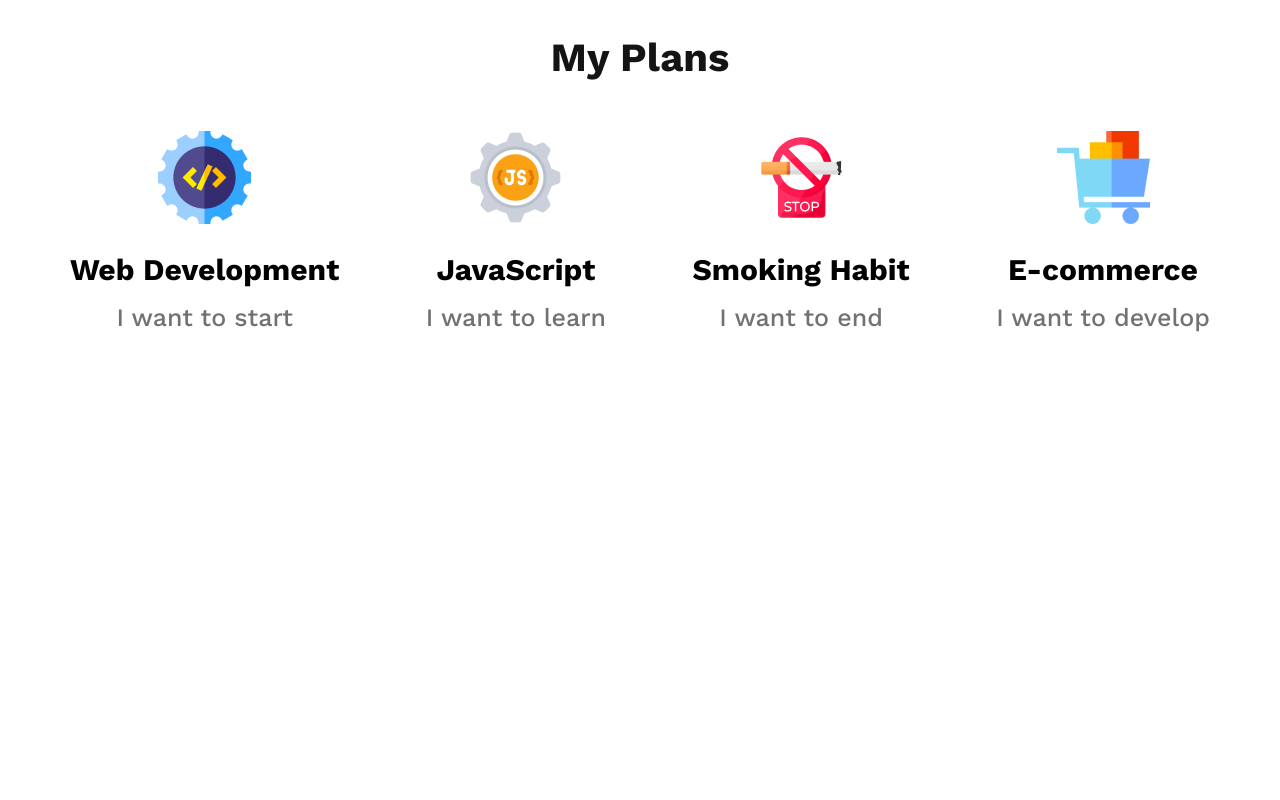
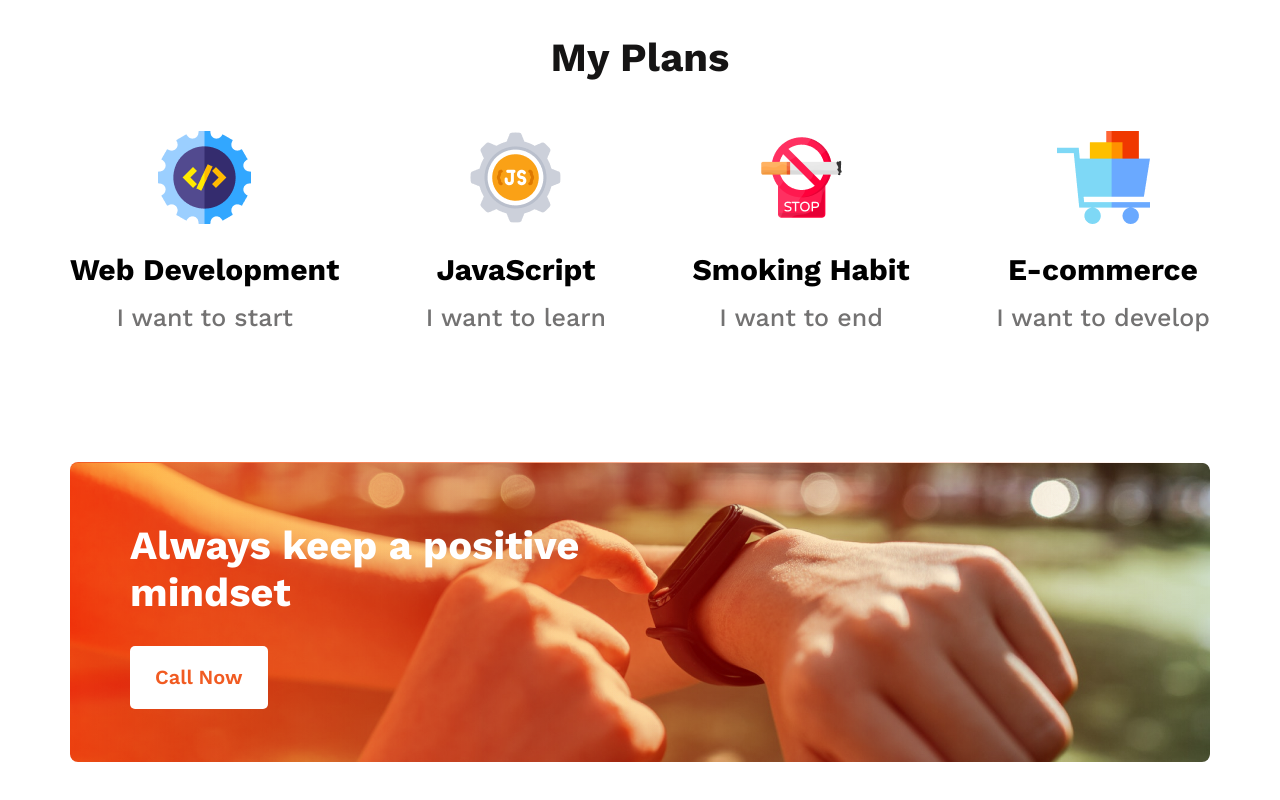
Before and after one commit to hbrifat/assignment_1, a plain HTML site: page index.html in a window 1280 px wide. Shown: the part 1760-2560 px from the top of the page. Before the commit the page ends 2222 px from the top, so only its background shows below. Drawn offline with nearby package versions, Linux system fonts and the light colour scheme.

Commit message:
contact banner added

```diff
--- a/index.html
+++ b/index.html
@@ -72,6 +72,15 @@
             </section>
         </section>
 
+        <!-- Contact Section -->
+
+        <section class="contact container">
+            <section class="contact-info">
+                <h2>Always keep a positive mindset</h2>
+                <button class="btn-secondary">Call Now</button>
+            </section>
+        </section>
+
 
     </main>
 </body>
--- a/style.css
+++ b/style.css
@@ -20,6 +20,19 @@
     font-weight: 600;
     font-size: 20px;
     line-height: 23px;
+}
+
+.btn-secondary {
+    background-color: #ffffff;
+    color: #F15B22;
+    border: none;
+    border-radius: 5px;
+    padding: 20px 25px;
+    font-style: normal;
+    font-weight: 600;
+    font-size: 20px;
+    line-height: 23px;
+    margin-top: 30px;
 }
 
 
@@ -136,3 +149,29 @@ header {
     line-height: 29px;
     color: #737272;
 }
+
+/* Contact Section */
+
+.contact {
+    height: 300px;
+    border-radius: 8px;
+    margin-bottom: 130px;
+    background-image: url('images/watch.png'), linear-gradient(90deg, #F15B22 0%, rgba(241, 91, 34, 0) 100%);
+    background-blend-mode: overlay;
+    background-size: cover;
+    background-repeat: no-repeat;
+
+}
+
+.contact .contact-info {
+    padding: 60px;
+    width: 460px;
+}
+
+.contact .contact-info h2 {
+    color: #ffffff;
+    font-style: normal;
+    font-weight: 700;
+    font-size: 40px;
+    line-height: 47px;
+}
```
